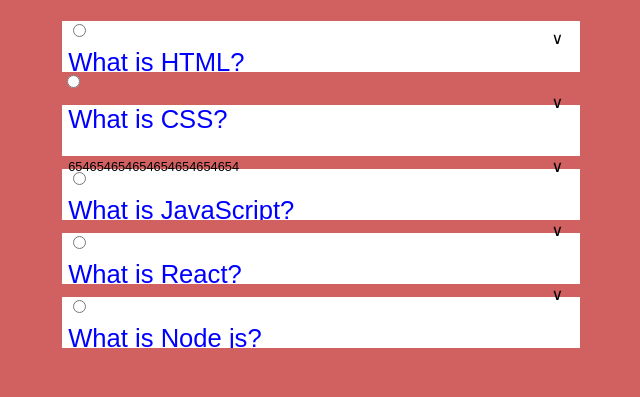
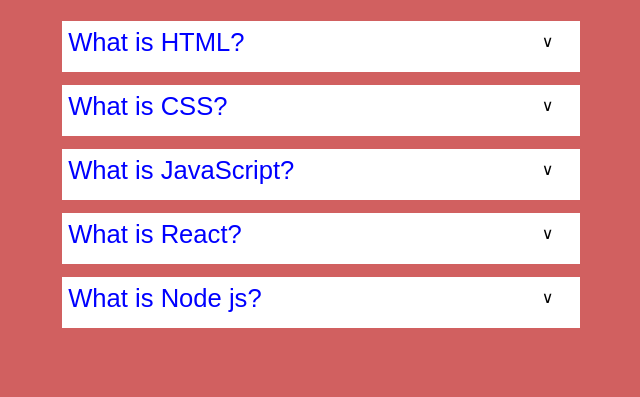
Before and after one commit to wilmer7522/animaciones.2, a plain HTML site: page Acordeon/index.html in a window 1280 px wide. Shown: the whole page, without its empty margins (319-959 px from the left). Drawn offline with Linux system fonts and the light colour scheme.

Commit message:
terminado

```diff
--- a/Acordeon/index.html
+++ b/Acordeon/index.html
@@ -11,27 +11,31 @@
 <body>
     <div class="contendor">
 
-        <div class="a">
+
+        <label for="uno" id="etiqueta">
             <input id="uno" type="radio" name="check">
-            <label for="#uno">
-
+            <div class="a">
                 <p class="letraAzul">What is HTML?</p>
                 <p class="flecha">∨</p>
-                <p class="letra">The HyperText Markup Language or HTML is the standard markup language for documents designed to be displayed in a web browser. It can be assisted by technologies such as Cascading Style Sheets and scripting languages such as JavaScript.</p>
-            </label>
-        </div>
+                <p class="letra">The HyperText Markup Language or HTML is the standard markup language for documents
+                    designed to be displayed in a web browser. It can be assisted by technologies such as Cascading
+                    Style Sheets and scripting languages such as JavaScript.</p>
+            </div>
+        </label>
+
         <input id="dos" type="radio" name="check">
         <div class="b">
 
-            <label for="#dos" id="etiqueta">
+            <label for="dos" id="etiqueta">
                 <p class="letraAzul">What is CSS?</p>
                 <p class="flecha2">∨</p>
                 <p class="letra">654654654654654654654654</p>
             </label>
         </div>
+        <input id="tres" type="radio" name="check">
         <div class="c">
-            <input id="tres" type="radio" name="check">
-            <label for="#tres">
+
+            <label for="tres" id="etiqueta">
                 <p class="letraAzul">What is JavaScript?</p>
                 <p class="flecha3">∨</p>
                 <p class="letra">654654654654654654654654</p>
@@ -39,17 +43,19 @@
 
 
         </div>
+        <input id="cuatro" type="radio" name="check">
         <div class="d">
-            <input id="cuatro" type="radio" name="check">
-            <label for="#cuatro">
+
+            <label for="cuatro" id="etiqueta">
                 <p class="letraAzul">What is React?</p>
                 <p class="flecha4">∨</p>
                 <p class="letra">654654654654654654654654</p>
             </label>
         </div>
+        <input id="cinco" type="radio" name="check">
         <div class="e">
-            <input id="cinco" type="radio" name="check">
-            <label for="#cinco">
+
+            <label for="cinco" id="etiqueta">
                 <p class="letraAzul">What is Node js?</p>
                 <p class="flecha5">∨</p>
                 <p class="letra">654654654654654654654654</p>
--- a/Acordeon/style.css
+++ b/Acordeon/style.css
@@ -12,6 +12,7 @@
 #tres,
 #cuatro,
 #cinco {
+    display: none;
 
 }
 
@@ -29,37 +30,51 @@
     padding-left: 0.5vw;
     padding-bottom: 1vw;
     overflow: hidden;
+    transition: 0.3s;
 
 }
 
+#uno:checked ~ .a {
+    height: 20vw;
+}
+.a .letra {
+    font-size: 1.6vw;
+    padding: 1.9vw;
+    position: relative;
+    top: -3vw;
+    text-align: center;
+}
+
 .flecha {
-    position: absolute;
-    top: 1vw;
-    left: 68vw;
+    position: relative;
+    left: 37vw;
+    top: -4vw;
+
 }
 
 .flecha2 {
-    position: absolute;
-    top: 6vw;
-    left: 68vw;
+
+    position: relative;
+    left: 37vw;
+    top: -4vw;
 }
 
 .flecha3 {
-    position: absolute;
-    top: 11vw;
-    left: 68vw;
+    position: relative;
+    left: 37vw;
+    top: -4vw;
 }
 
 .flecha4 {
-    position: absolute;
-    top: 16vw;
-    left: 68vw;
+    position: relative;
+    left: 37vw;
+    top: -4vw;
 }
 
 .flecha5 {
-    position: absolute;
-    top: 21vw;
-    left: 68vw;
+    position: relative;
+    left: 37vw;
+    top: -4vw;
 }
 
 
@@ -73,6 +88,8 @@
     margin-top: 1vw;
     padding-left: 0.5vw;
     padding-bottom: 1vw;
+    overflow: hidden;
+    transition: 0.3s;
 
 
 }
@@ -80,6 +97,8 @@
 #dos:checked ~ .b {
     height: 20vw;
 }
+
+
 
 .c {
     width: 40vw;
@@ -89,6 +108,11 @@
     padding-left: 0.5vw;
     padding-bottom: 1vw;
     overflow: hidden;
+    transition: 0.3s;
+}
+
+#tres:checked ~ .c {
+    height: 20vw;
 }
 
 .d {
@@ -99,6 +123,11 @@
     padding-left: 0.5vw;
     padding-bottom: 1vw;
     overflow: hidden;
+    transition: 0.3s;
+}
+
+#cuatro:checked ~ .d {
+    height: 20vw;
 }
 
 .e {
@@ -109,6 +138,11 @@
     padding-left: 0.5vw;
     padding-bottom: 1vw;
     overflow: hidden;
+    transition: 0.3s;
+}
+
+#cinco:checked ~ .e{
+    height: 20vw;
 }
 
 .letraAzul {
@@ -117,7 +151,3 @@
     margin-top: 0.6vw;
 
 }
-
-.letra {
-    font-size: 1vw;
-}
```
